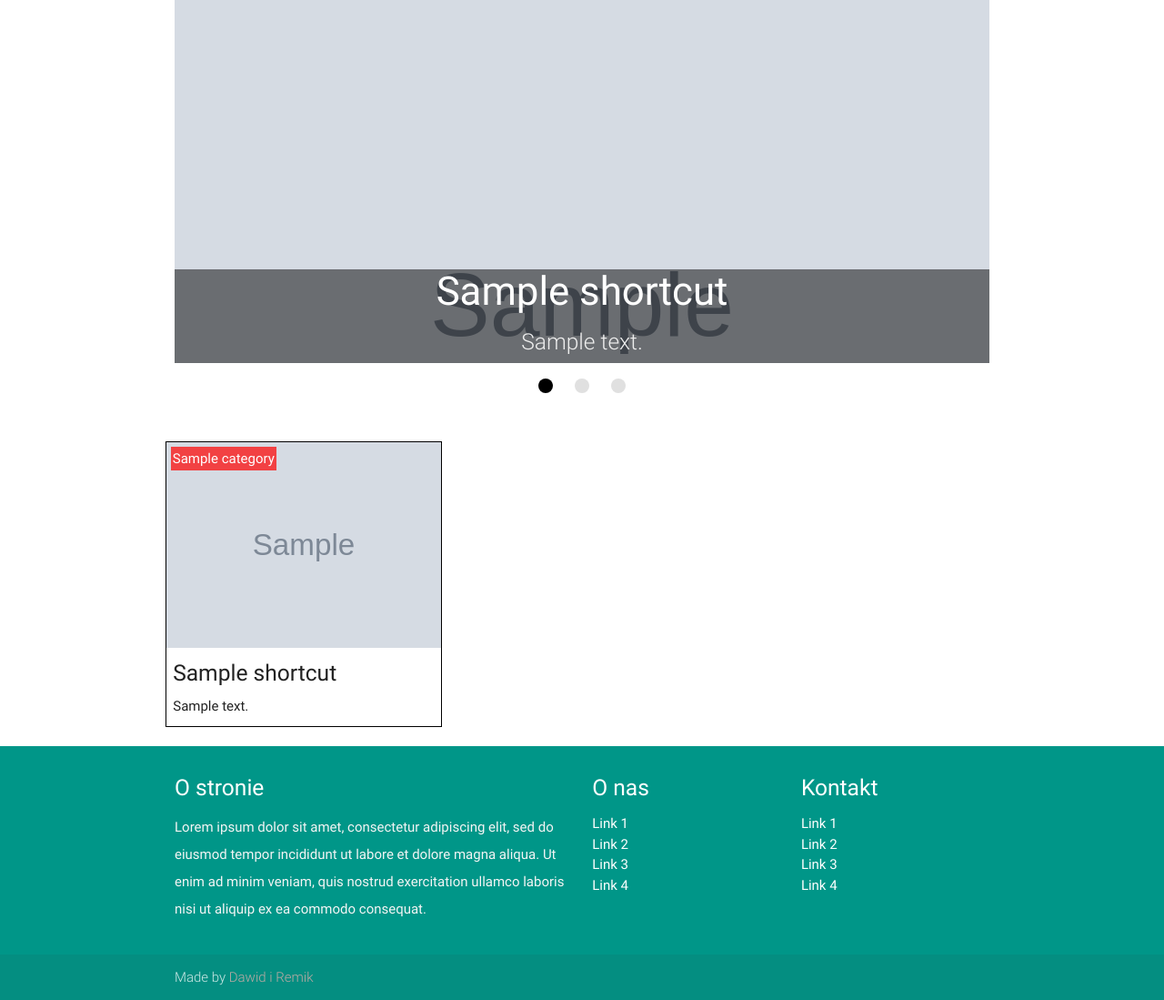
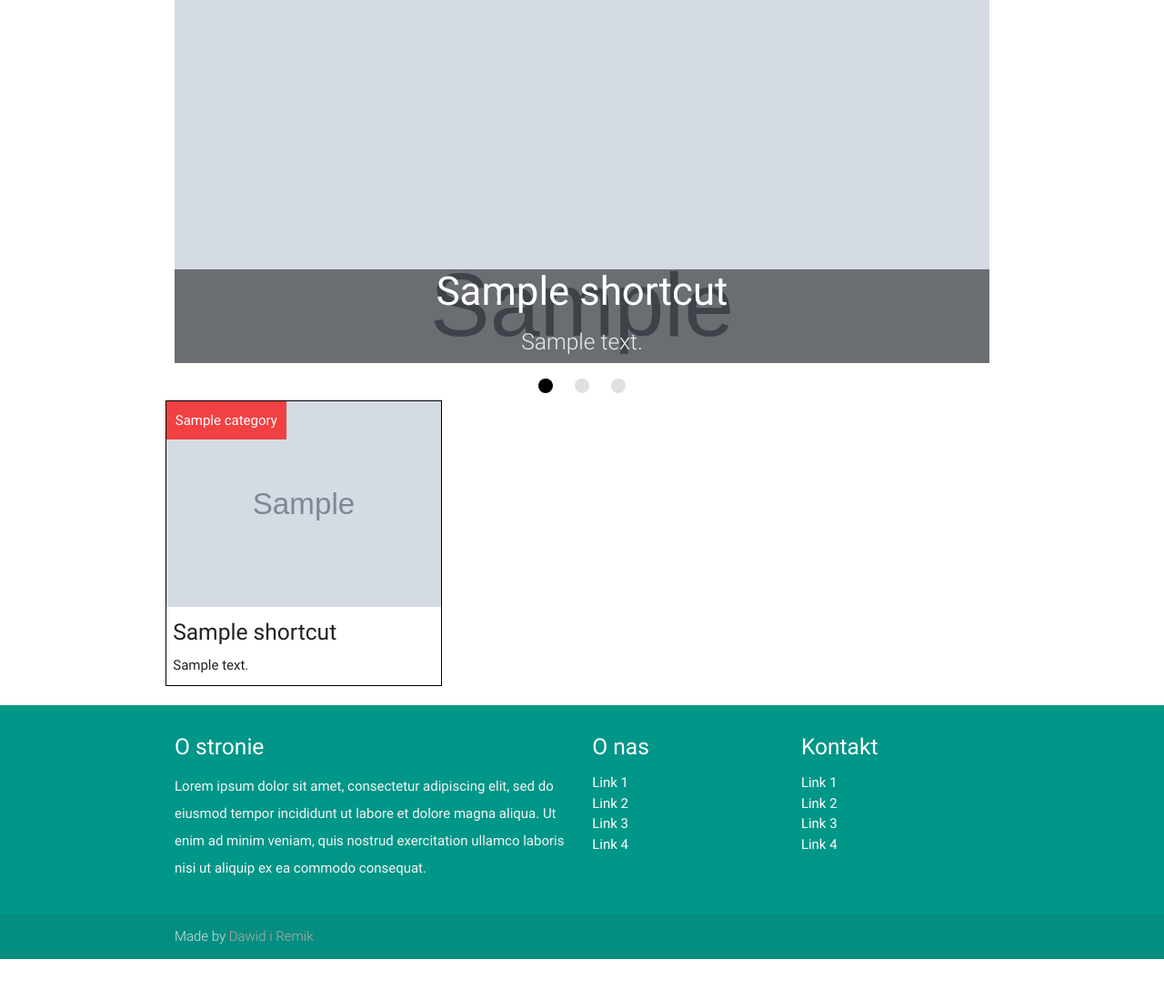
Before and after one commit to Akus93/trenuj_to, a Django app: page / in a window 1280 px wide. Shown: the part 88-1187 px from the top of the page at 91% size. After the commit the page ends 1142 px from the top, so only its background shows below. Run offline with Django 3.2, Linux system fonts and the light colour scheme; tables that the repository leaves empty hold one stand-in row (values such as "Sample post"); grey boxes marked "Sample" are stand-in pictures; some libraries are stand-ins or nearby versions.

Commit message:
większa nazwa kategorii i zmniejszenie odległości między kropkami od małego slidera a kafelkami

```diff
--- a/trenuj/templates/trenuj/index.html
+++ b/trenuj/templates/trenuj/index.html
@@ -37,13 +37,12 @@
     </ul>
   </div>
 
-    <br>
-    <br>
+
     <div class = "shortcuts row">
     {% for shortcut in shortcuts%}
         <div class = "shortcut-wrap col s12 m6 l4" style = "border: solid 0.1px white; padding: 0;">
             <div class="shortcut" style="display: inline-block; border: solid 1px black; width: 100%;">
-                    <div style="background-color: rgba(255, 0, 0, 0.7); display: inline; padding: 2px; margin: 5px; position: absolute;"><a href="{% url 'category' shortcut.category.name %}" style= "color: white;">{{ shortcut.category.name }}</a></div>
+                    <div style="background-color: rgba(255, 0, 0, 0.7); display: inline; padding: 10px; margin: 0px; position: absolute;"><a href="{% url 'category' shortcut.category.name %}" style= "color: white;">{{ shortcut.category.name }}</a></div>
                 <a href="{{ shortcut.link }}">
                     <img src="{{ shortcut.image.url }}" width="100%">
                     <h5 style="margin: 0.3em;">{{ shortcut.title }}</h5>
```
